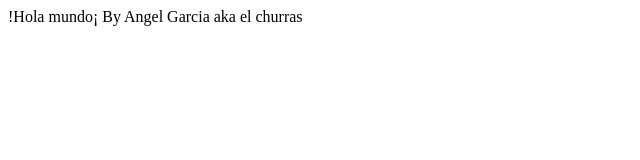
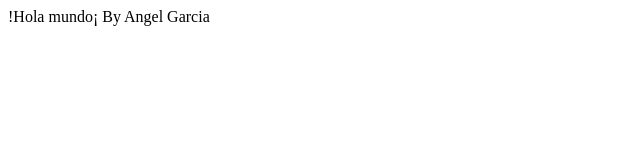
Before and after one commit to SikaFlex/prueba-1, a plain HTML site: page index.html in a window 1280 px wide. Shown: the whole page, without its empty margins (0-640 px from the left). Drawn offline with Linux system fonts and the light colour scheme.

Commit message:
mi primer commit

```diff
--- a/index.html
+++ b/index.html
@@ -9,7 +9,6 @@
 <body>
     !Hola mundo¡
     By Angel Garcia
-aka el churras
 
 </body>
 </html>
```
